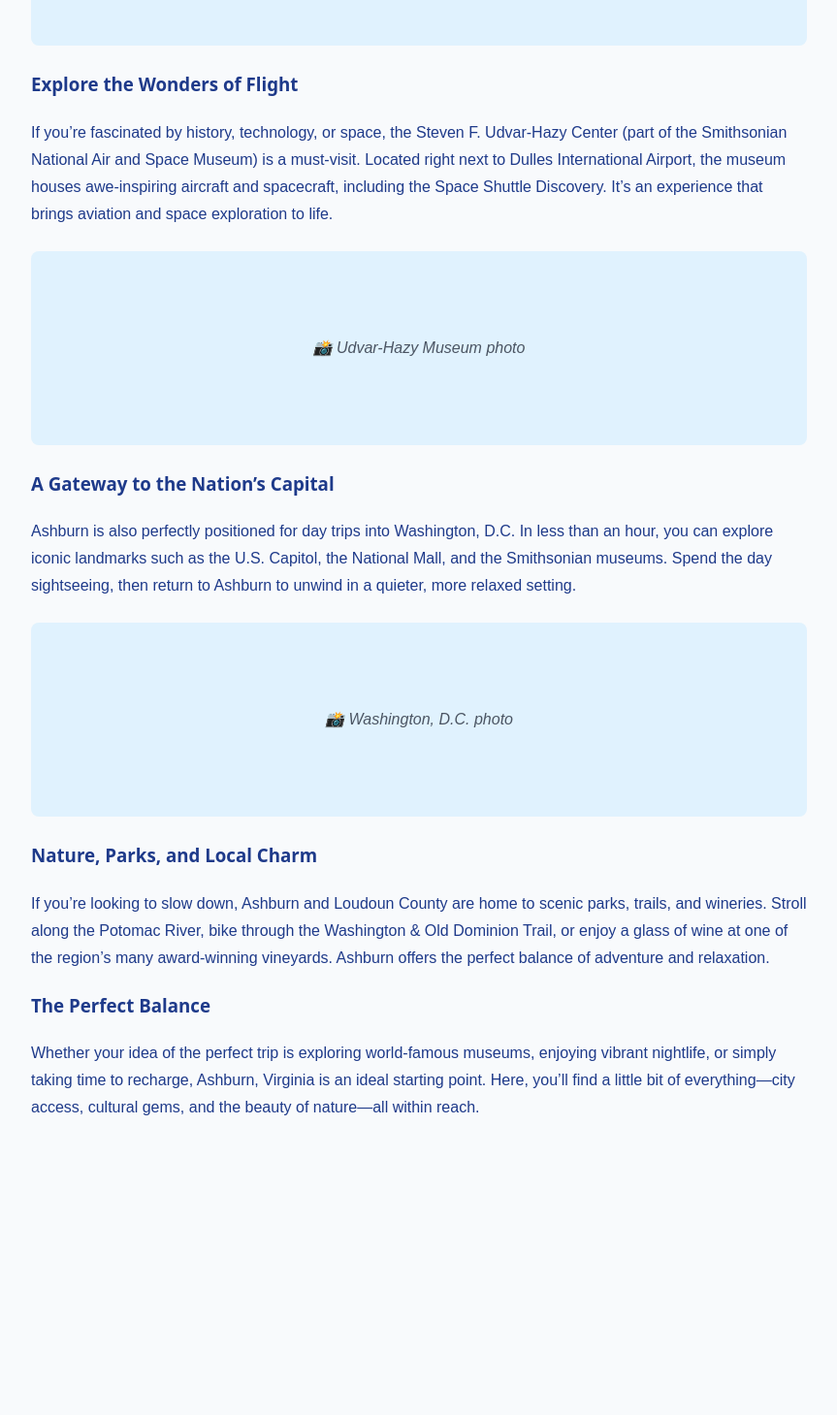
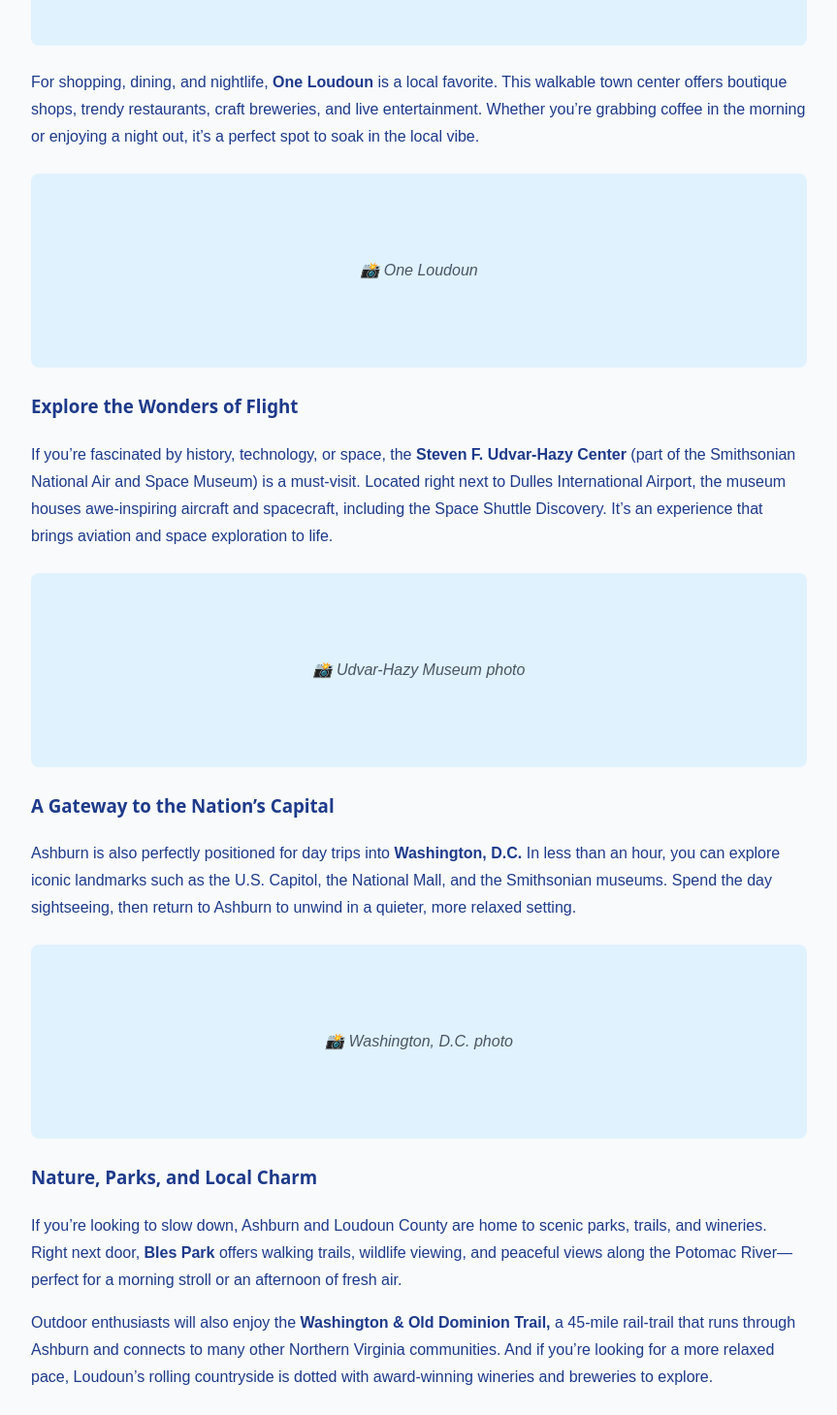
Before and after one commit to gstroman3/Myrentals, a Next.js app: page / in a window 1280 px wide. Shown: the part 1760-3219 px from the top of the page at 97% size, without its empty margins (208-1071 px from the left). Before the commit the page ends 2964 px from the top, so only its background shows below. Built offline with nearby package versions, Linux system fonts and the light colour scheme; a web font is replaced by a local one.

Commit message:
Add more details

```diff
--- a/components/HomePage.tsx
+++ b/components/HomePage.tsx
@@ -95,16 +95,24 @@ export default function HomePage(): ReactElement {
           </p>
           <h3>A Hub of Fun and Entertainment</h3>
           <p>
-            Just minutes from your doorstep, you’ll find Topgolf Ashburn, the
+            Just minutes from your doorstep, you’ll find <strong>TopGolf Ashburn</strong>, the
             perfect spot to swing a club, enjoy music, and grab food and drinks
             with friends. It’s not just golf—it’s a full-scale entertainment
             experience that appeals to all ages.
           </p>
-          <div className="image-placeholder">📸 Topgolf photo</div>
+          <div className="image-placeholder">📸 TopGolf photo</div>
+          <p>
+            For shopping, dining, and nightlife, <strong>One Loudoun </strong>is a local favorite.
+              This walkable town center offers boutique shops, trendy restaurants,
+              craft breweries, and live entertainment. Whether you’re grabbing coffee
+              in the morning or enjoying a night out, it’s a perfect spot to soak in
+              the local vibe.
+          </p>
+          <div className="image-placeholder">📸 One Loudoun</div>
           <h3>Explore the Wonders of Flight</h3>
           <p>
-            If you’re fascinated by history, technology, or space, the Steven F.
-            Udvar-Hazy Center (part of the Smithsonian National Air and Space
+            If you’re fascinated by history, technology, or space, the <strong>Steven F.
+            Udvar-Hazy Center </strong>(part of the Smithsonian National Air and Space
             Museum) is a must-visit. Located right next to Dulles International
             Airport, the museum houses awe-inspiring aircraft and spacecraft,
             including the Space Shuttle Discovery. It’s an experience that brings
@@ -113,8 +121,8 @@ export default function HomePage(): ReactElement {
           <div className="image-placeholder">📸 Udvar-Hazy Museum photo</div>
           <h3>A Gateway to the Nation’s Capital</h3>
           <p>
-            Ashburn is also perfectly positioned for day trips into Washington,
-            D.C. In less than an hour, you can explore iconic landmarks such as
+            Ashburn is also perfectly positioned for day trips into <strong>Washington,
+            D.C. </strong>In less than an hour, you can explore iconic landmarks such as
             the U.S. Capitol, the National Mall, and the Smithsonian museums.
             Spend the day sightseeing, then return to Ashburn to unwind in a
             quieter, more relaxed setting.
@@ -122,11 +130,17 @@ export default function HomePage(): ReactElement {
           <div className="image-placeholder">📸 Washington, D.C. photo</div>
           <h3>Nature, Parks, and Local Charm</h3>
           <p>
-            If you’re looking to slow down, Ashburn and Loudoun County are home
-            to scenic parks, trails, and wineries. Stroll along the Potomac
-            River, bike through the Washington &amp; Old Dominion Trail, or enjoy
-            a glass of wine at one of the region’s many award-winning vineyards.
-            Ashburn offers the perfect balance of adventure and relaxation.
+            If you’re looking to slow down, Ashburn and Loudoun County are home to
+              scenic parks, trails, and wineries. Right next door, <strong>Bles Park </strong>
+              offers walking trails, wildlife viewing, and peaceful views along the Potomac
+              River—perfect for a morning stroll or an afternoon of fresh air.
+          </p>
+          <p>
+            Outdoor enthusiasts will also enjoy the <strong>Washington &amp; Old Dominion Trail,
+              </strong> a 45-mile rail-trail that runs through Ashburn and connects to many other
+              Northern Virginia communities. And if you’re looking for a more relaxed pace,
+              Loudoun’s rolling countryside is dotted with award-winning wineries and breweries
+              to explore.
           </p>
           <h3>The Perfect Balance</h3>
           <p>
```
Also changed, not shown: public/images/things-to-do/one-loudoun.jpg (added).
